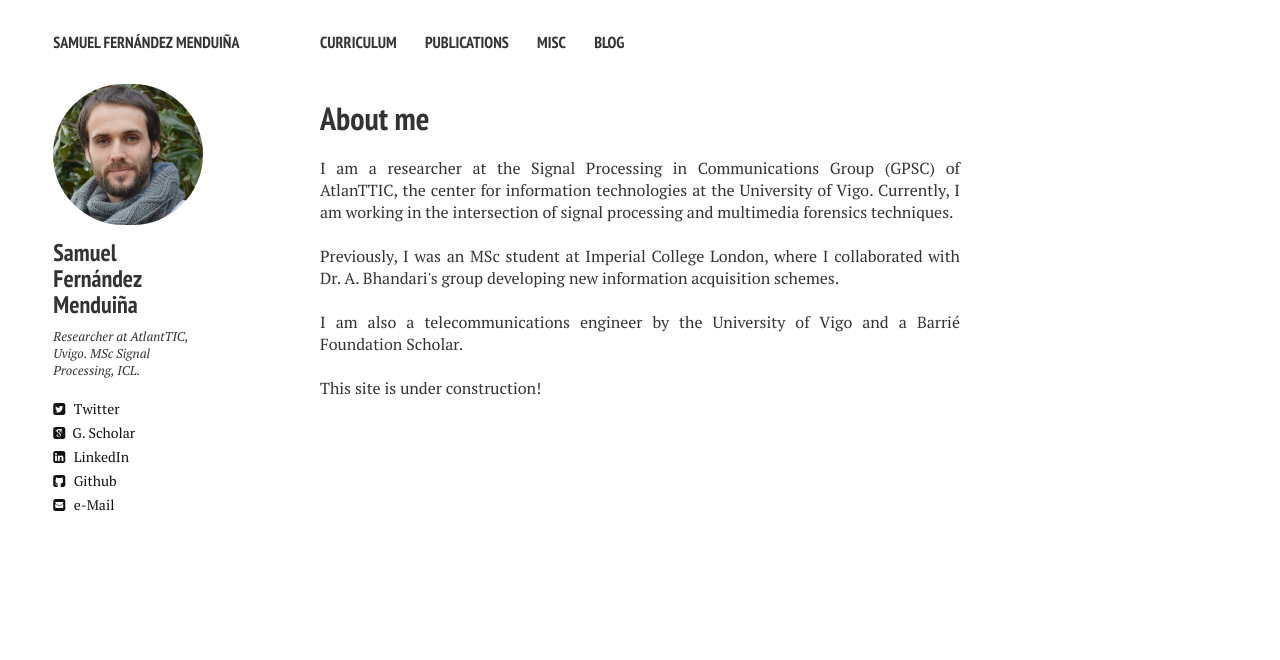
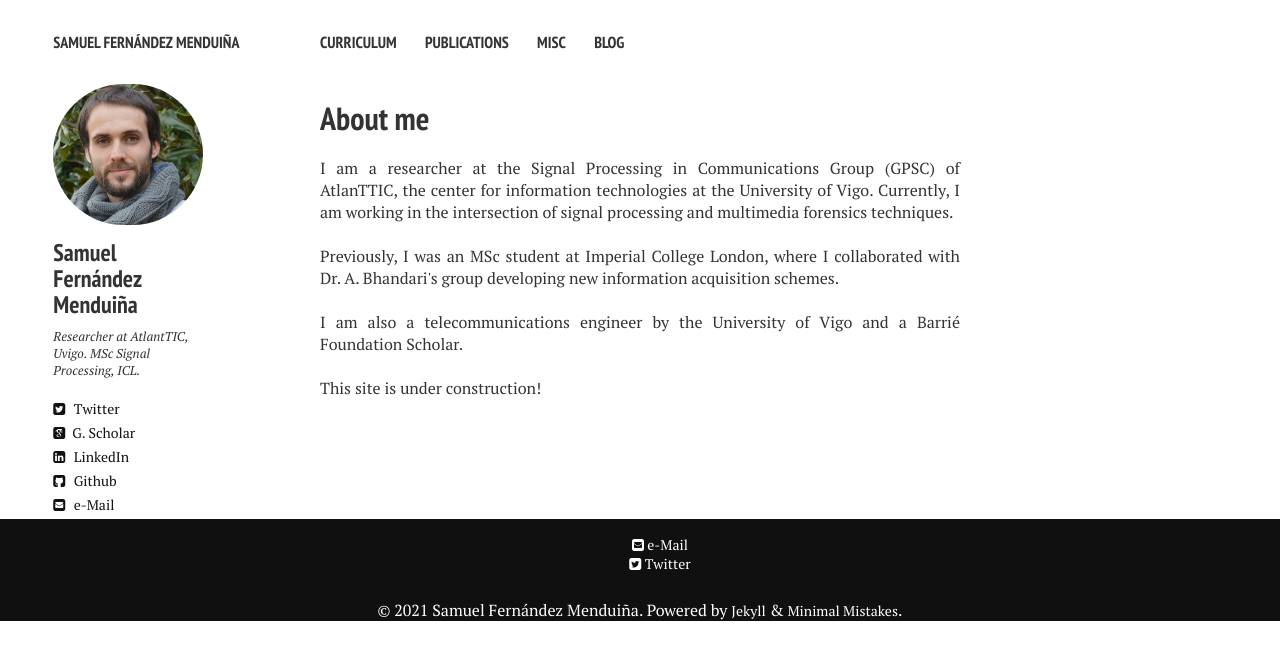
Before and after one commit to sf219/sfweb, a Jekyll site: the page built from index.md, in a window 1280 px wide. Shown: the top 660 px of the page. Built offline with Jekyll 4.4.1, drawn with Linux system fonts in a browser that asks for light colours; nearby versions of some CDN libraries.

Commit message:
Update _footer.html

```diff
--- a/_includes/_footer.html
+++ b/_includes/_footer.html
@@ -7,7 +7,6 @@
     position: absolute;
     left: 0px;
     width: 99.99%;
-    margin:auto
     background-color: #101010;
     color: #ffffff;
     text-align: center;
```
